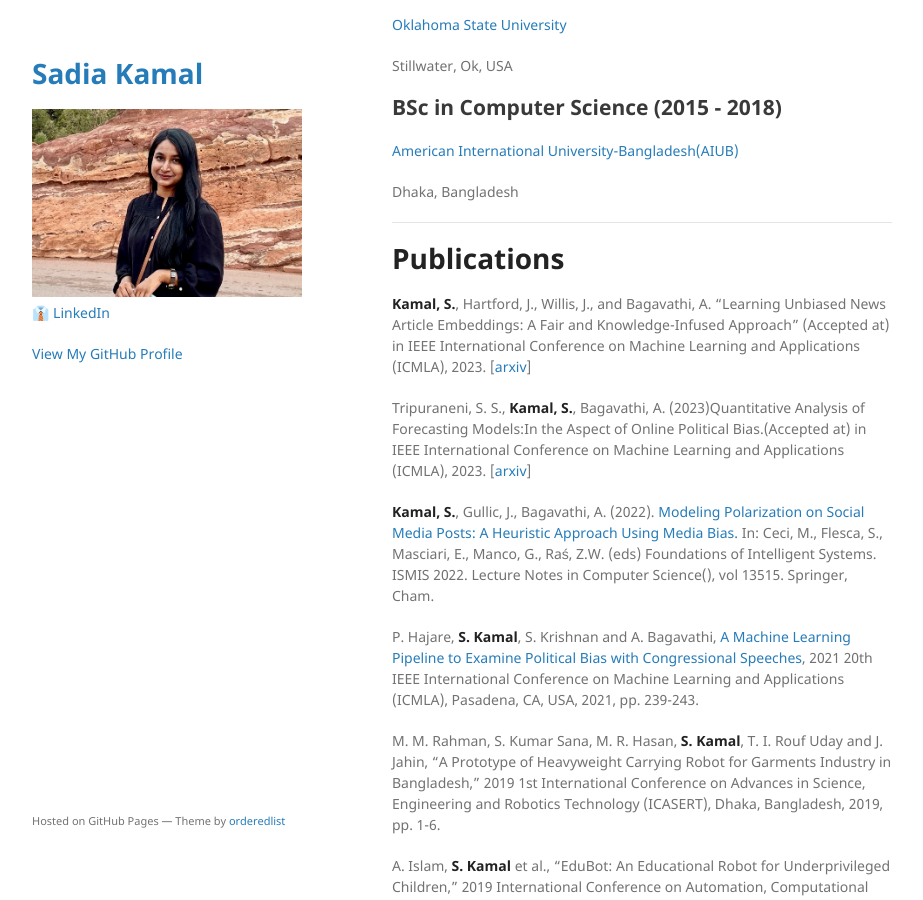
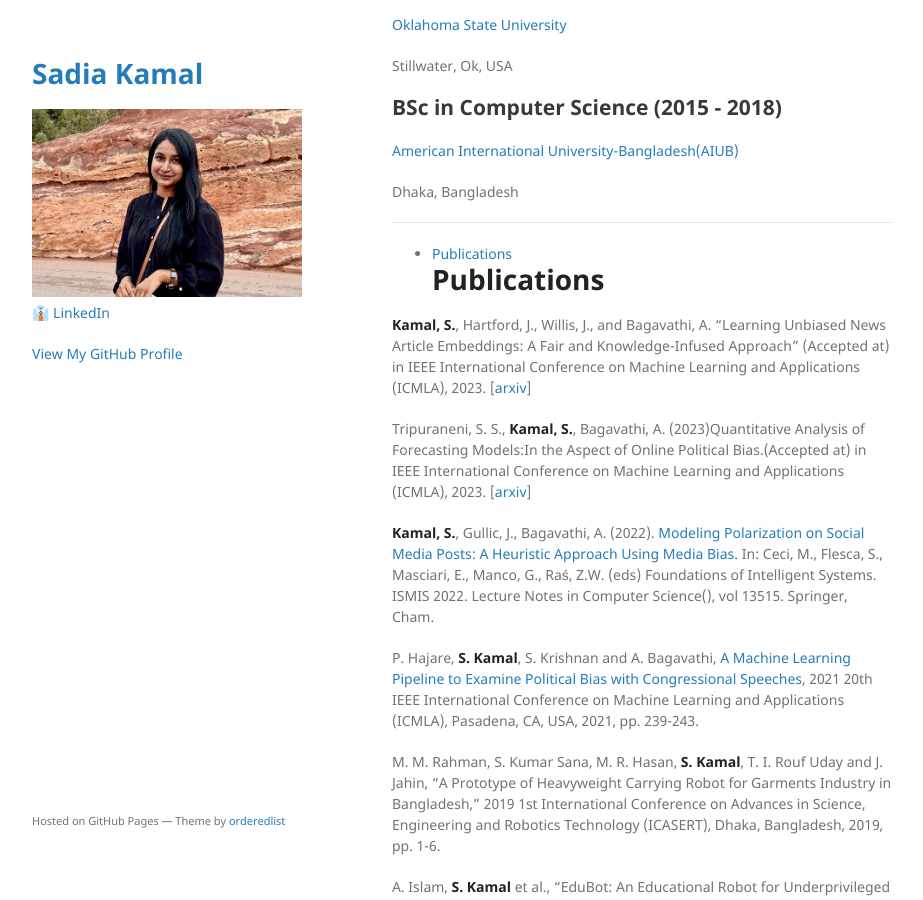
Before and after one commit to sadiakamal/sadiakamal.github.io, a Jekyll site: the page built from index.md, in a window 1280 px wide and 900 px high, scrolled down 552 px. Shown: the whole window, without its empty margins (178-1101 px from the left). Built offline with Jekyll 4.4.1, drawn with Linux system fonts in a browser that asks for light colours.

Commit message:
Update index.md

```diff
--- a/index.md
+++ b/index.md
@@ -34,6 +34,7 @@ Stillwater, Ok, USA
 Dhaka, Bangladesh
 
 ---
+- [Publications](/publications)
 # Publications
 
 **Kamal, S.**, Hartford, J., Willis, J., and Bagavathi, A. “Learning Unbiased News Article Embeddings: A Fair and Knowledge-Infused Approach” (Accepted at) in IEEE International Conference on Machine Learning and Applications (ICMLA), 2023. [[arxiv](https://arxiv.org/abs/2309.05981)]
```
